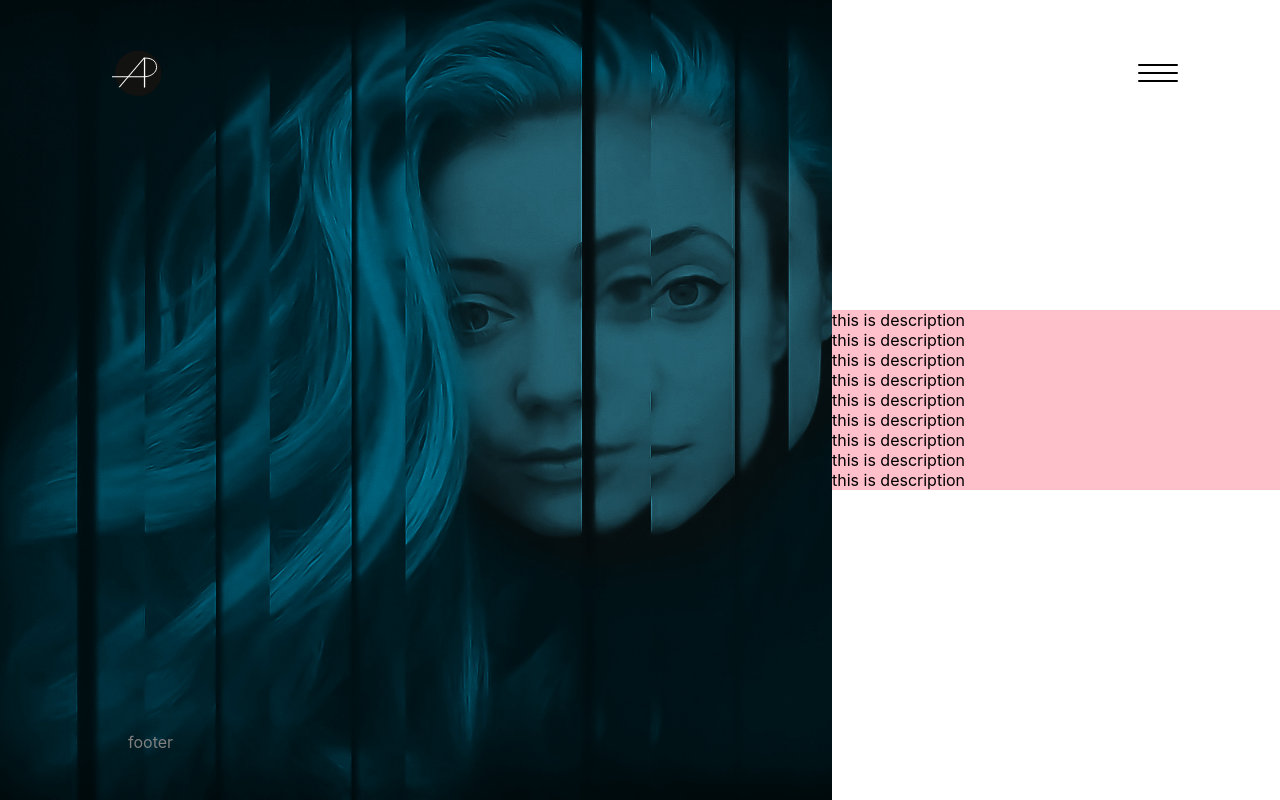
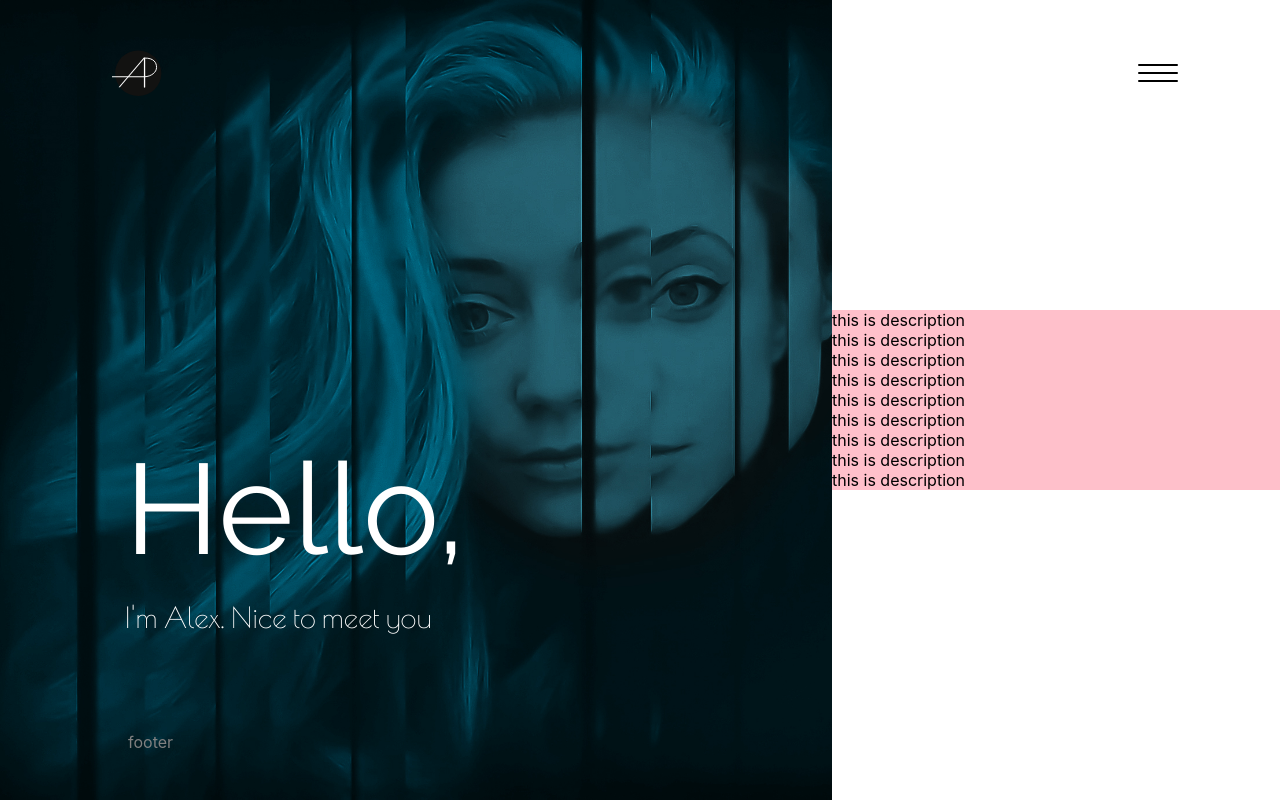
Before and after one commit to alexandra-pascal/my-portfolio, a React (Create React App) app: page / in a window 1280 px wide. Built offline with nearby package versions, Linux system fonts and the light colour scheme.

Commit message:
add font families and text on image

```diff
--- a/public/index.html
+++ b/public/index.html
@@ -7,6 +7,7 @@
     <meta name="theme-color" content="#000000">
     <link href="https://fonts.googleapis.com/css?family=Montserrat:300,400,900" rel="stylesheet">
     <link href="https://fonts.googleapis.com/css?family=Poiret+One" rel="stylesheet">
+    <link href="https://fonts.googleapis.com/css?family=Poiret+One|Raleway:300,400" rel="stylesheet">
     <!--
       manifest.json provides metadata used when your web app is added to the
       homescreen on Android. See https://developers.google.com/web/fundamentals/web-app-manifest/
--- a/src/components/Home/PictureSection.css
+++ b/src/components/Home/PictureSection.css
@@ -1,9 +1,32 @@
 .picture-section-wrap {
-  height: 70vh;
+  position: relative;
+  height: 90vh;
+}
+.wrap-hello {
+  position: absolute;
+  color: white;
+  left: 0;
+  bottom: 0;
+  margin: 35% 15%;
+}
+.hello {
+  font-size: 6rem;
+  font-family: "Raleway";
+  margin-bottom: 1rem;
+}
+.hello-subtitle {
+  font-size: 1.8rem;
+  font-family: "Poiret One";
 }
 @media (min-width: 700px) {
   .picture-section-wrap {
     width: 65%;
     height: 100vh;
   }
+  .wrap-hello {
+    margin: 20% 15%;
+  }
+  .hello {
+    font-size: 8rem;
+  }
 }
--- a/src/components/Home/PictureSection.js
+++ b/src/components/Home/PictureSection.js
@@ -1,11 +1,15 @@
 import React from "react";
-import MainPicture from './../../img/me-green.jpg';
+import MainPicture from "./../../img/me-green.jpg";
 import "./PictureSection.css";
 
 export default function PictureSection() {
   return (
     <div className="picture-section-wrap">
-      <img src={MainPicture} alt="Alexandra Pascal"/>
+      <img src={MainPicture} alt="Alexandra Pascal" />
+      <div className="wrap-hello">
+        <p className="hello">Hello, </p>
+        <p className="hello-subtitle">I'm Alex. Nice to meet you</p>
+      </div>
     </div>
   );
 }
```
